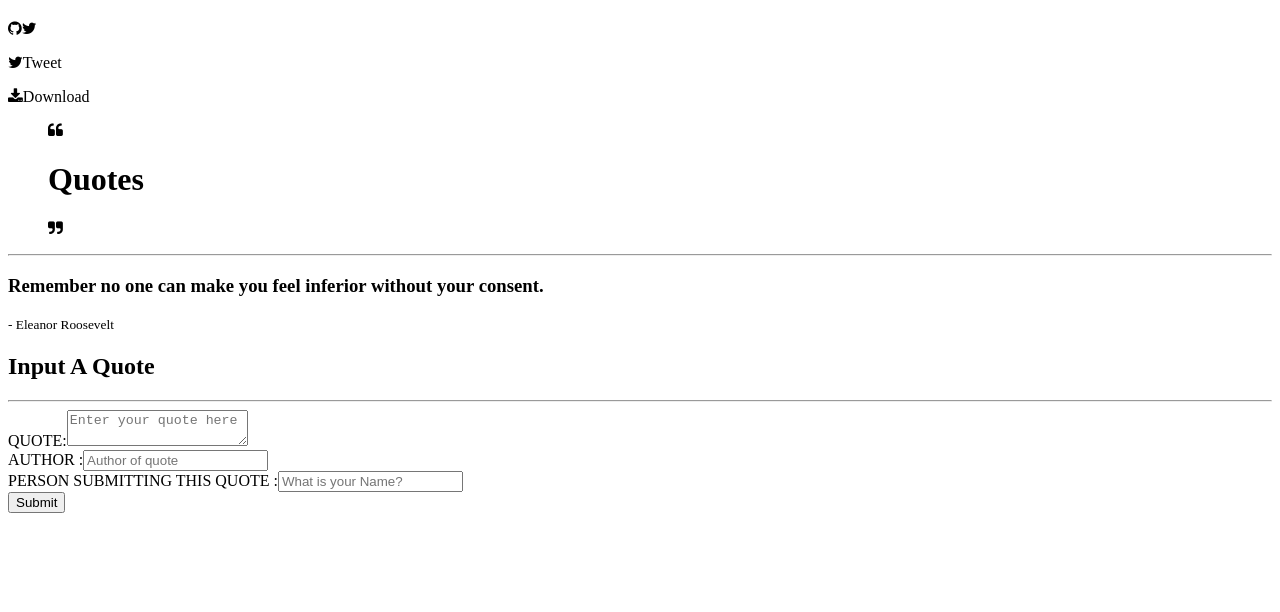
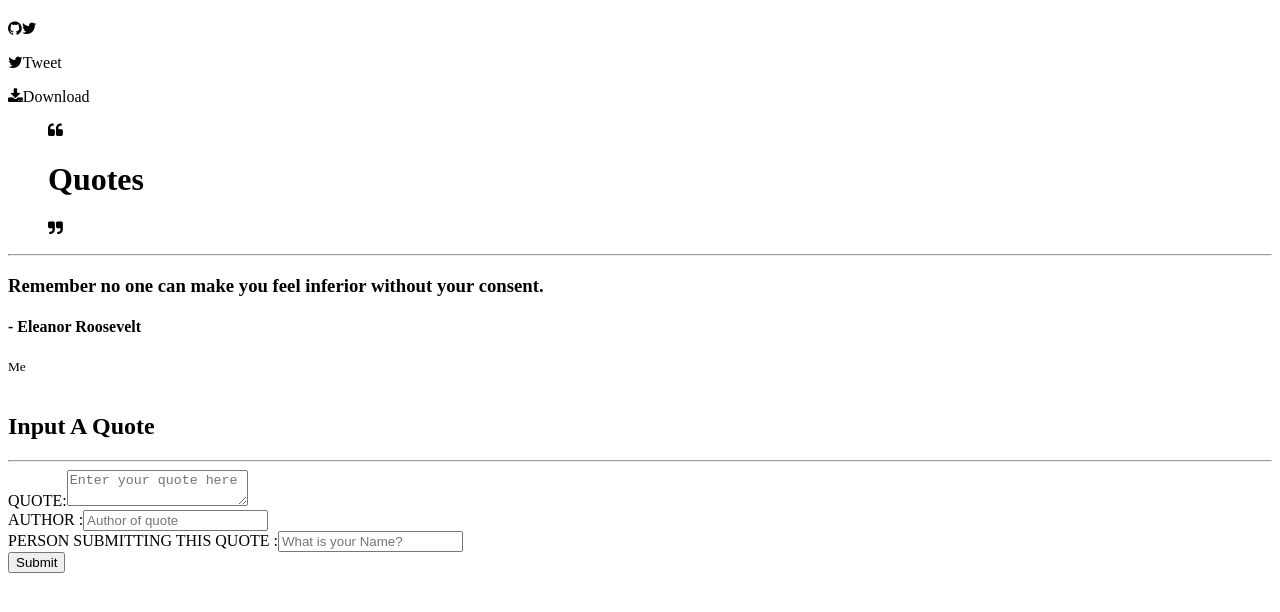
Before and after one commit to Sarah-Marion/Quotes, an Angular app: page / in a window 1280 px wide. Shown: the top 612 px of the page. Built offline with nearby package versions, Linux system fonts and the light colour scheme.

Commit message:
displayed inputted information

```diff
--- a/src/app/highlight.directive.ts
+++ b/src/app/highlight.directive.ts
@@ -1,10 +1,13 @@
-import { Directive } from '@angular/core';
+import { Directive, ElementRef } from '@angular/core';
 
 @Directive({
   selector: '[appHighlight]'
 })
 export class HighlightDirective {
 
-  constructor() { }
+  constructor(private elem: ElementRef) {
+    this.elem.nativeElement.style.color = '#7700FD';
+    this.elem.nativeElement.style.fontsize = '26px';
+   }
 
 }
--- a/src/app/quote-form/quote-form.component.html
+++ b/src/app/quote-form/quote-form.component.html
@@ -3,21 +3,20 @@
   <hr>
   <div class="container">
     <div class="row">
-  <form >
+      <form (ngSubmit)='getQuotes(quotesForm)' #quotesForm='ngForm'>
         <div class="form-group">
           <label for="quote">QUOTE:</label>
-      <textarea name="entry" placeholder="Enter your quote here" class="form-control"></textarea>
+          <textarea name="quote" placeholder="Enter your quote here" class="form-control" required [(ngModel)]='newQuote.quote' #quote='ngModel'></textarea>
         </div>
         <div class="form-group">
           <label for="author">AUTHOR :</label>
-      <input type="text" placeholder="Author of quote" class="form-control">
+          <input type="text" name="author" placeholder="Author of quote" class="form-control" [(ngModel)]='newQuote.author' #author='ngModel'>
         </div>
         <div class="form-group">
-        <label for="submit">PERSON SUBMITTING THIS QUOTE :</label>
-        <input type="text" placeholder="What is your Name? " class="form-control">
+          <label for="person">PERSON SUBMITTING THIS QUOTE :</label>
+          <input type="text" name="person" placeholder="What is your Name? " class="form-control" [(ngModel)]='newQuote.person' #person='ngModel'>
         </div>
-      <button type="submit" class="btn btn-success" (click)="saveQuote(quote, author, submit)">Submit</button>
-
+        <button type="submit" class="btn btn-success">Submit</button>
       </form>
     </div>
   </div>
--- a/src/app/quote-form/quote-form.component.ts
+++ b/src/app/quote-form/quote-form.component.ts
@@ -1,4 +1,4 @@
-import { Component, OnInit } from '@angular/core';
+import { Component, OnInit, Output, EventEmitter } from '@angular/core';
 import { Quote } from '../quote'
 
 @Component({
@@ -8,9 +8,18 @@ import { Quote } from '../quote'
 })
 export class QuoteFormComponent implements OnInit {
 
-  quote: string;
-  author: string;
+  @Output() sendQuote = new EventEmitter<any>();
+  // quote: string;
+  // author: string;
+  newQuote = new Quote("","","",0);
 
+  getQuotes(get){
+    var sendingQuote
+    // console.log(get.value);
+    sendingQuote = new Quote(get.value.quote,get.value.author,get.value.person,0)
+    this.sendQuote.emit(sendingQuote);
+    get.reset();//Clears the form after submitting
+  }
   constructor() { }
 
   ngOnInit() {
--- a/src/app/quote.ts
+++ b/src/app/quote.ts
@@ -1,11 +1,13 @@
 export class Quote {
-    quote:string;
-    author:string;
-    votes: number;
+    public quote:string;
+    public author:string;
+    public votes: number;
+    public person:string;
 
-    constructor(quote: string, author: string, votes: number) {
+    constructor(quote: string, author: string, person: string, votes: number) {
         this.quote = quote;
         this.author = author;
+        this.person = person;
         this.votes = 0;
     }
 }
--- a/src/app/quote/quote.component.html
+++ b/src/app/quote/quote.component.html
@@ -6,20 +6,23 @@
     <i class="fa fa-quote-left"></i>
     <h1>Quotes</h1>
     <i class="fa fa-quote-right"></i>
-      </ul>
+  </ul>
   <hr>
 </div>
-<h3>{{ myQuote.quote }}</h3>
-<small>- {{ myQuote.by }}</small>
+<div *ngFor="let kwot of theQuote">
+  <h3>{{ kwot.quote }}</h3>
+  <h4>- {{ kwot.author }}</h4>
+  <small>{{ kwot.person }}</small>
+</div>
 <br>
 <div class="container">
   <div class="row">
-    <div class="col-md-6">
+    <!-- <div class="col-md-6">
       <li *ngFor='let kwot of quotes' class="kwot-display">{{ kwot.quote }}</li>
-    </div>
+    </div> -->
 
     <div class="col-md-6">
-      <app-quote-form></app-quote-form>
+      <app-quote-form (sendQuote)="receiveQuote($event)"></app-quote-form>
     </div>
   </div>
 </div>
--- a/src/app/quote/quote.component.ts
+++ b/src/app/quote/quote.component.ts
@@ -7,25 +7,29 @@ import { Quote } from '../quote'
   styleUrls: ['./quote.component.css']
 })
 export class QuoteComponent implements OnInit {
-  myQuote : any= {
-    id: 1,
-    quote: String,
-    by: String
-  }
+  // myQuote : any= {
+  //   id: 1,
+  //   quote: String,
+  //   by: String
+  // }
 
-  quote=[new Quote("My Quote","Sarah",1)]
+  theQuote=[new Quote("Remember no one can make you feel inferior without your consent.","Eleanor Roosevelt","Me",0)]
 
 //   deleteQuote(kwot:) {
 //   let index = this.quote.indexOf(kwot);
 //   this.quote.splice(index,1);
 //   return false;
 // }
+receiveQuote(get){
+  this.theQuote.push(get);
+  console.log(this.theQuote);
+}
 
 constructor() { }Quotes
 
   ngOnInit() {
-    this.myQuote.quote = "Remember no one can make you feel inferior without your consent.";
-    this.myQuote.by= "Eleanor Roosevelt";
+    // this.myQuote.quote = "Remember no one can make you feel inferior without your consent.";
+    // this.myQuote.by= "Eleanor Roosevelt";
   }
 
 }
```
Lines whose indentation alone changed are shown as unchanged.
